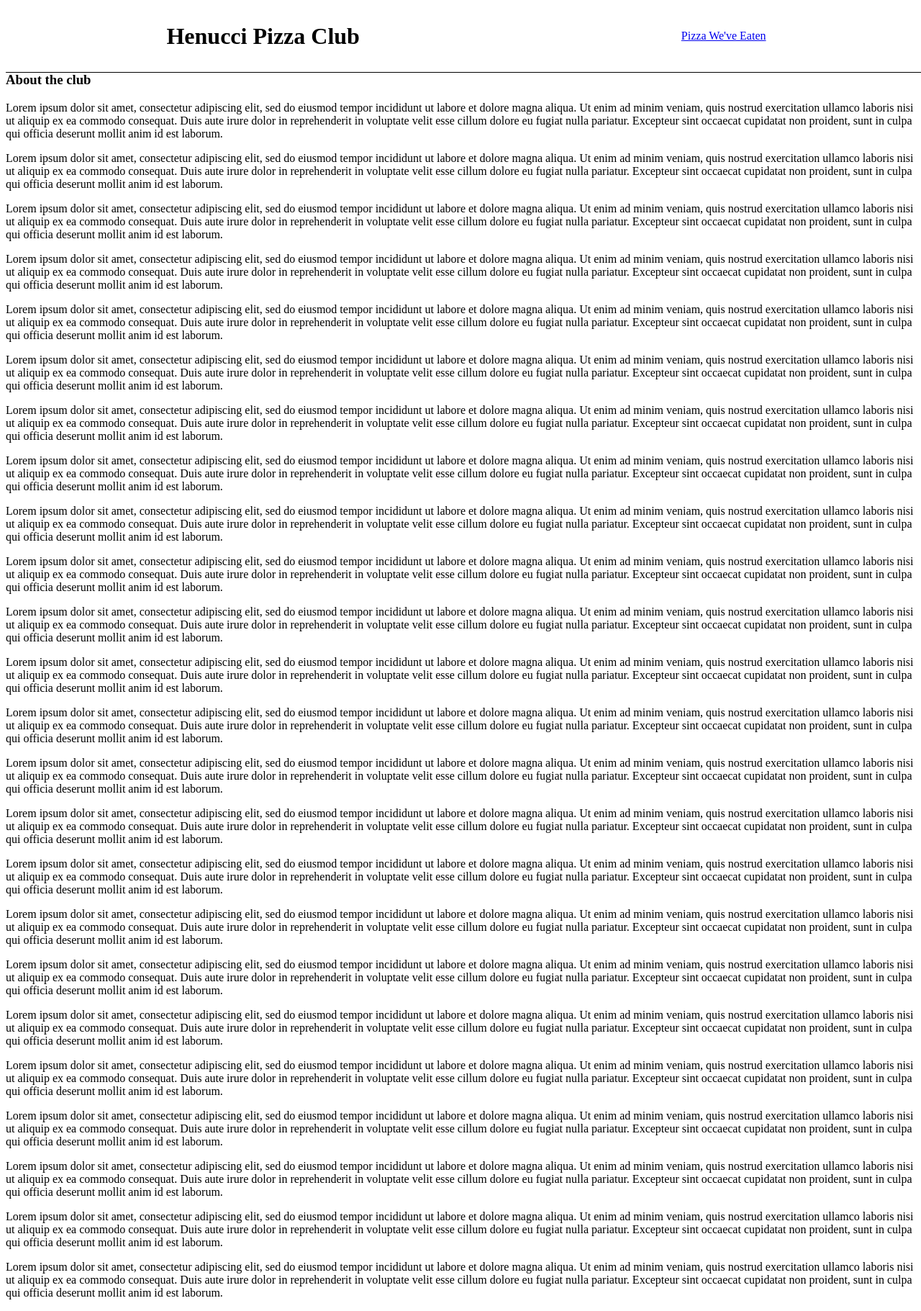
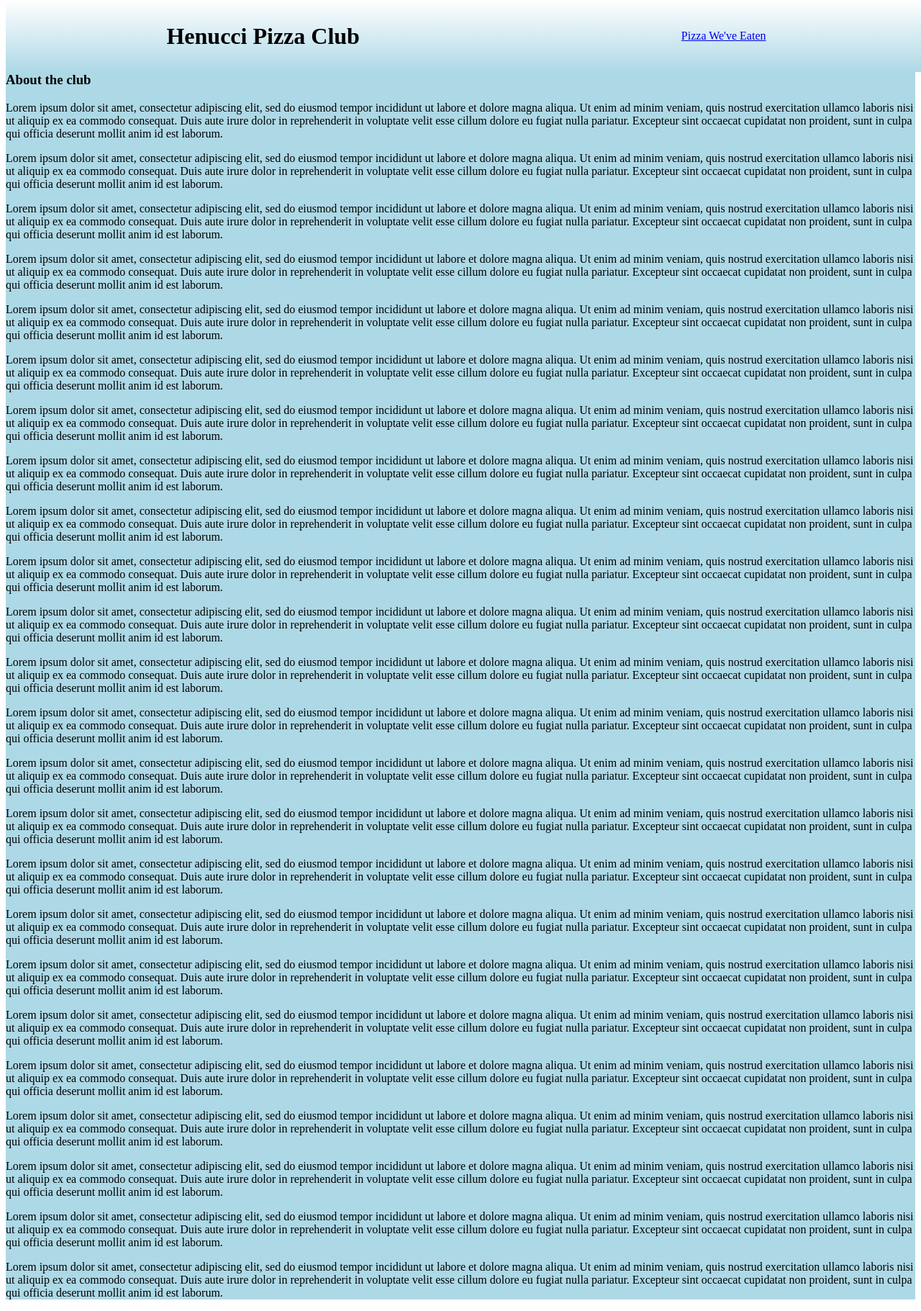
Before and after one commit to mitchhenline/mt_agency, a Flask app: page / in a window 1280 px wide. Shown: the whole page at 72% size. Run offline with Flask 3, Linux system fonts and the light colour scheme.

Commit message:
added color, removed bottom border

```diff
--- a/static/styles.css
+++ b/static/styles.css
@@ -6,14 +6,16 @@
     justify-content:space-around;
     align-items: center;
     top: 0px;
-    border-bottom: solid;
-    border-width: 1px;
     width: 100%;
     height: 100px;
     opacity: 1;
     transition: opacity 0.5s ease;
+    background: linear-gradient(to bottom, white, rgb(173, 216, 230));
 }
+
+/* Body */
 
 #body {
     margin-top: 100px;
+    background-color: rgb(173, 216, 230);
 }
```
